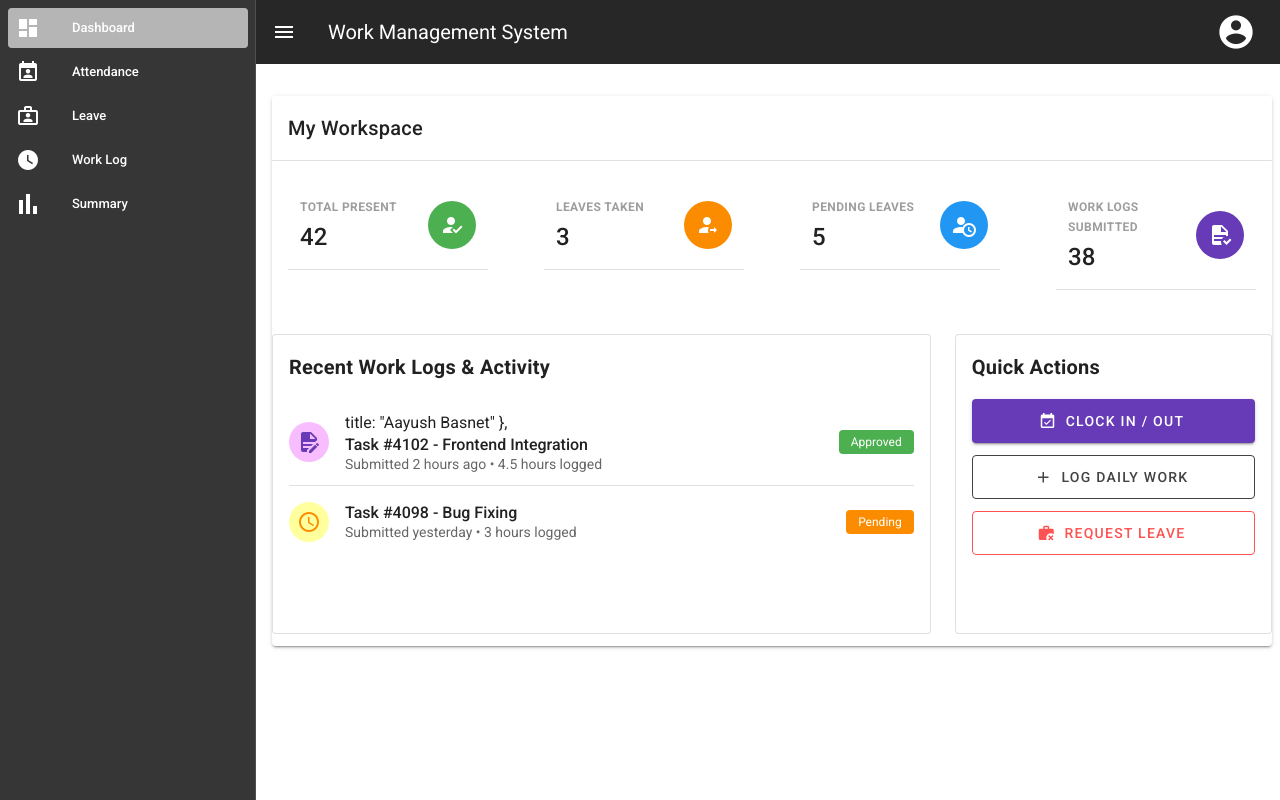
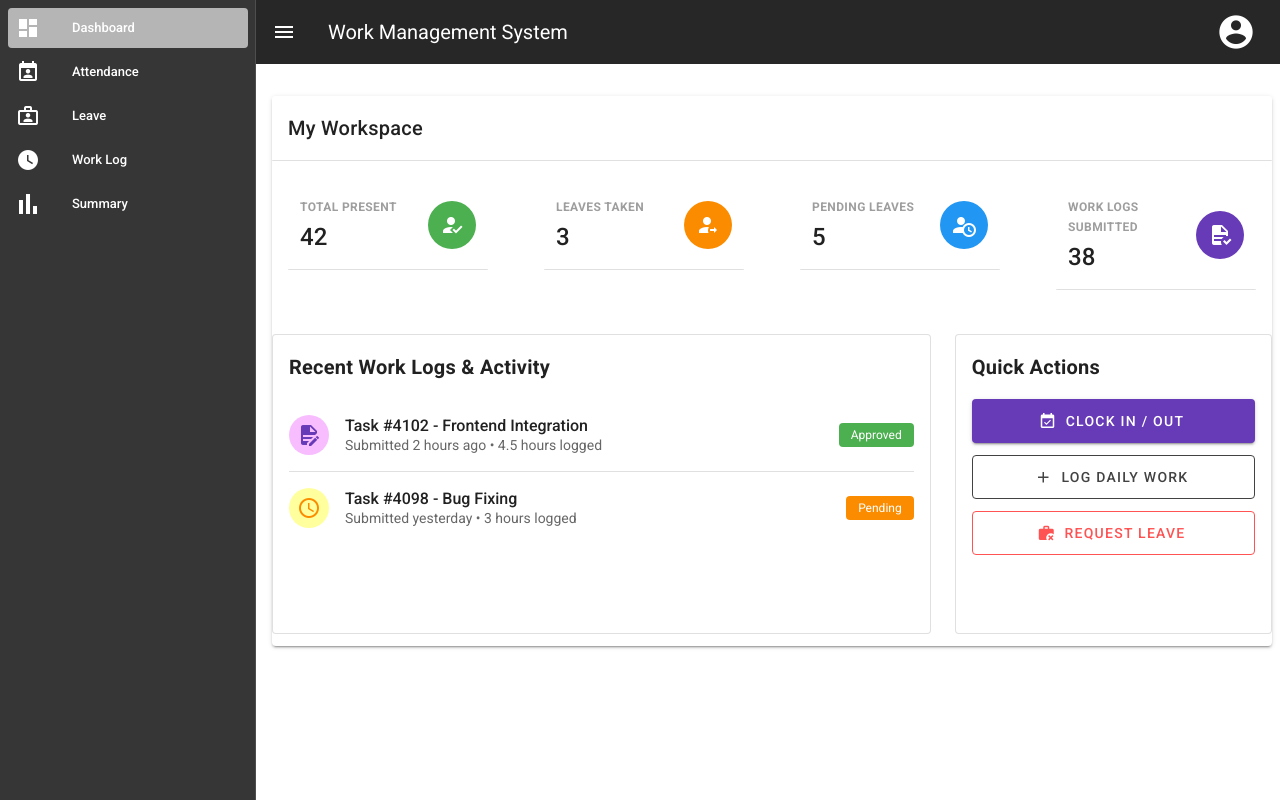
Before and after one commit to aayush11223/work_management_system, a Vue app: page /dashboard in a window 1280 px wide. Built offline with nearby package versions, Linux system fonts and the light colour scheme.

Commit message:
in MarkAttendance, in text-field, type = time has been added

```diff
--- a/src/components/attendance/MarkAttendanceForm.vue
+++ b/src/components/attendance/MarkAttendanceForm.vue
@@ -20,14 +20,14 @@
         <v-row>
           <v-col cols="12">
             <v-text-field
-              readonly
+              type="time"
               v-model="form.checkIn"
               label="Check In Time"
             ></v-text-field>
           </v-col>
           <v-col cols="12">
             <v-text-field
-              readonly
+              type="time"
               v-model="form.checkOut"
               label="Check Out Time"
             ></v-text-field>
--- a/src/views/DashboardView.vue
+++ b/src/views/DashboardView.vue
@@ -31,8 +31,7 @@
               <v-list-item-avatar color="primary lighten-5">
                 <v-icon color="primary">mdi-file-document-edit</v-icon>
               </v-list-item-avatar>
-              <v-list-item-content
-                >title: "Aayush Basnet" },
+              <v-list-item-content>
                 <v-list-item-title class="font-weight-medium"
                   >Task #4102 - Frontend Integration</v-list-item-title
                 >
```
